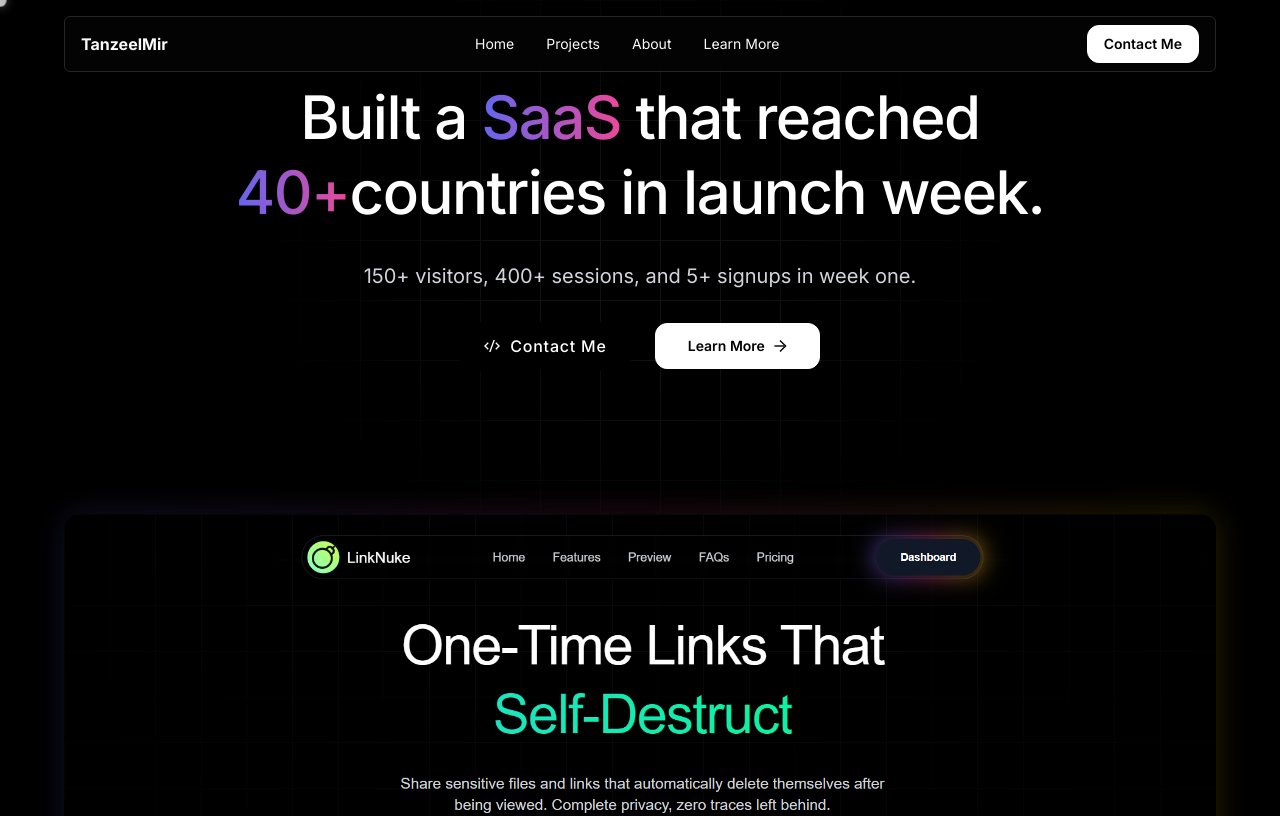
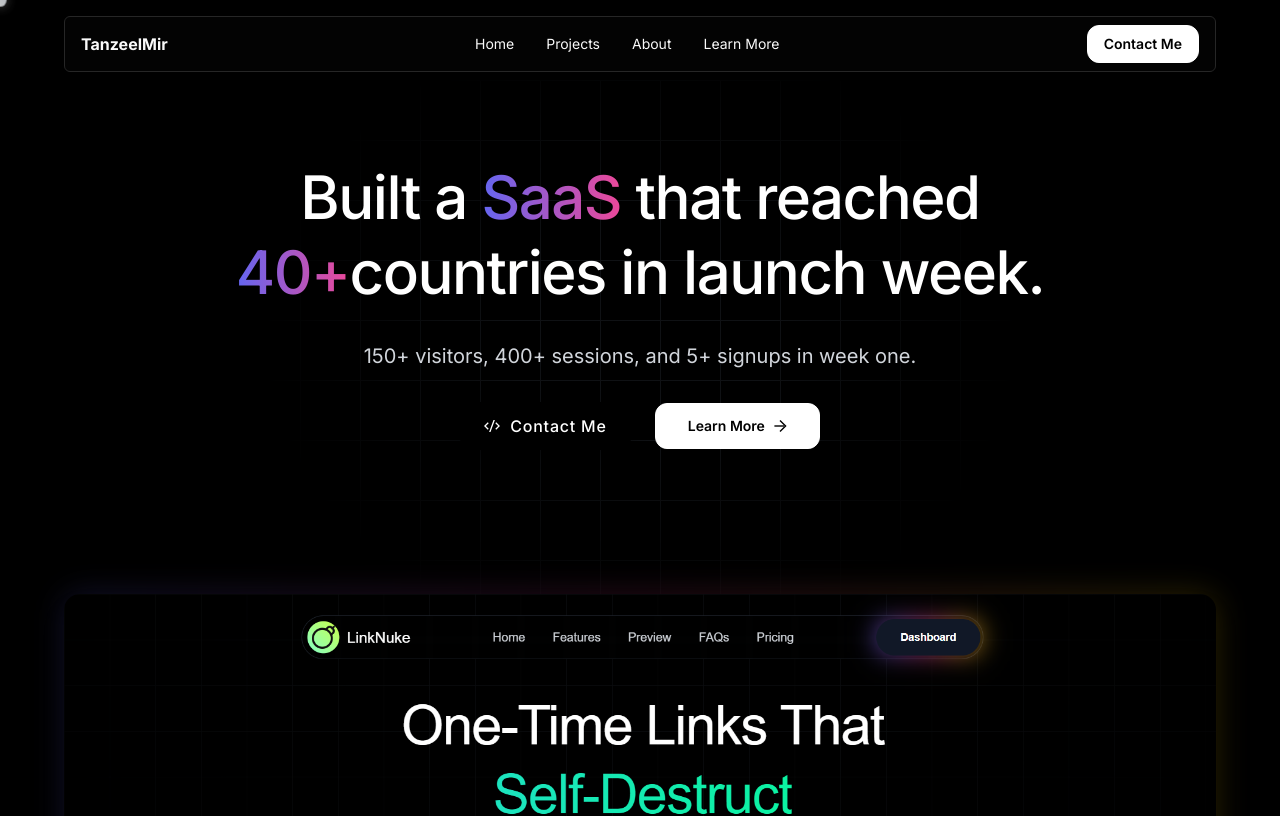
Before and after one commit to AryanMir15/Portfolio-site, a React (Vite) app: page / in a window 1280 px wide. Shown: the top 816 px of the page. Built offline with nearby package versions, Linux system fonts and the light colour scheme; a web font is replaced by a local one.

Commit message:
Gave Some top spacing cuz the navbar pulled a "lemme go get some milk real quick" on the top spacing of our Hero section

```diff
--- a/src/pages/HomePage/Sections/Hero.jsx
+++ b/src/pages/HomePage/Sections/Hero.jsx
@@ -10,9 +10,9 @@ const Hero = () => {
   };
 
   return (
-    <main className="min-h-screen bg-black">
+    <main className="min-h-screen bg-black pt-14 lg:pt-20">
       <section
-        className="relative min-h-screen w-full overflow-hidden bg-black"
+        className="relative min-h-[calc(100vh-3.5rem)] lg:min-h-[calc(100vh-5rem)] w-full overflow-hidden bg-black"
         id="home"
         aria-label="LinkNuke - Secure Self-Destructing Links Hero Section"
       >
```
